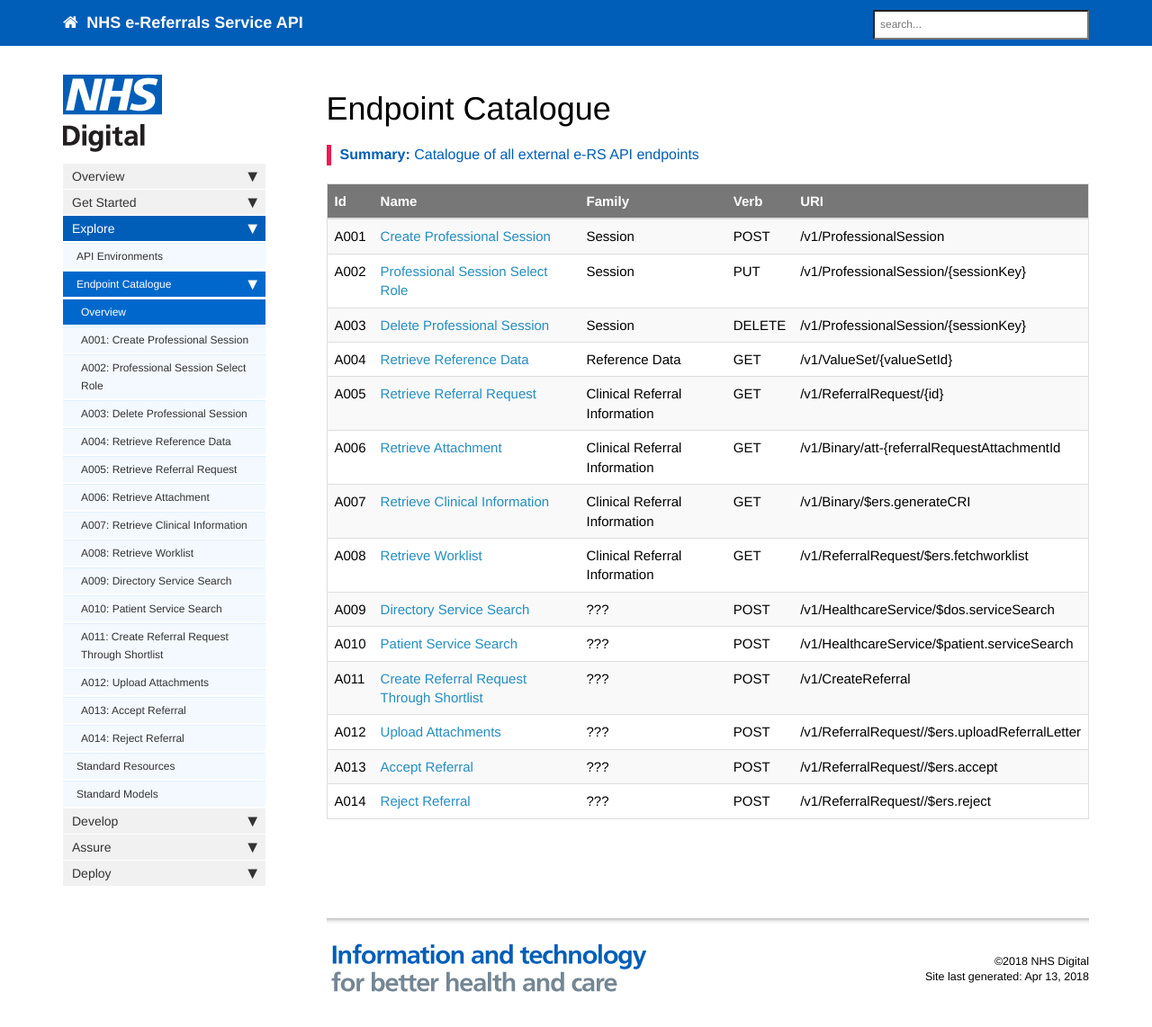
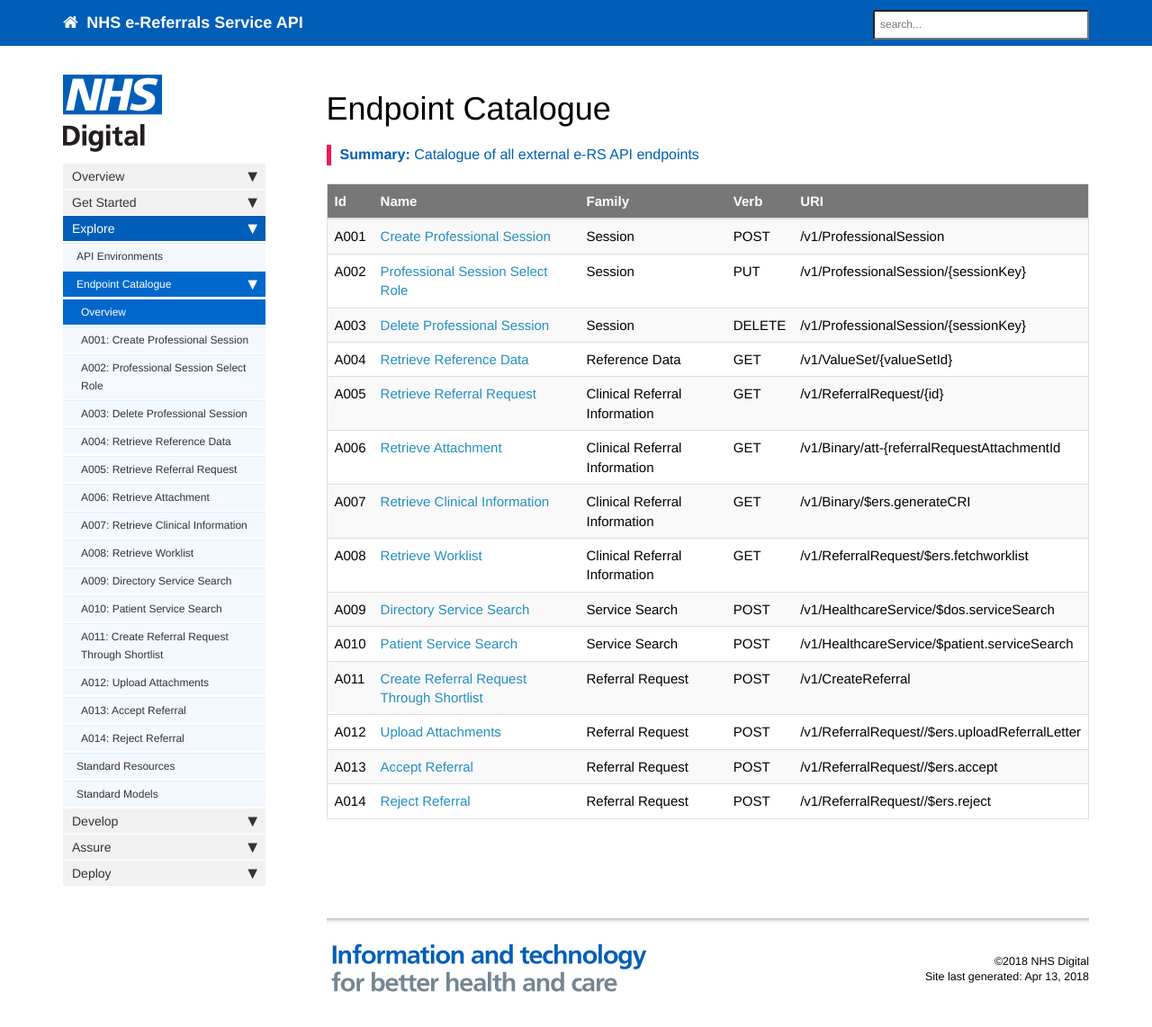
Before and after one commit to wurble369/websitetest, a Jekyll site: the page built from pages/explore/explore_endpoint_catalogue.md, in a window 1280 px wide and 1164 px high. Shown: the top 1142 px of the window at 90% size. Built offline with Jekyll 4.4.1, drawn with Linux system fonts in a browser that asks for light colours; nearby versions of some CDN libraries; comment, search, counter and statistics services are not loaded.

Commit message:
Added families

```diff
--- a/pages/explore/explore_endpoint_catalogue.md
+++ b/pages/explore/explore_endpoint_catalogue.md
@@ -17,9 +17,9 @@ summary: "Catalogue of all external e-RS API endpoints"
 |A006|[Retrieve Attachment](explore_endpoint_a006.html)|Clinical Referral Information|GET|/v1/Binary/att-{referralRequestAttachmentId|
 |A007|[Retrieve Clinical Information](explore_endpoint_a007.html)|Clinical Referral Information|GET|/v1/Binary/$ers.generateCRI|
 |A008|[Retrieve Worklist](explore_endpoint_a008.html)|Clinical Referral Information|GET|/v1/ReferralRequest/$ers.fetchworklist|
-|A009|[Directory Service Search](explore_endpoint_a009.html)|???|POST|/v1/HealthcareService/$dos.serviceSearch|
-|A010|[Patient Service Search](explore_endpoint_a010.html)|???|POST|/v1/HealthcareService/$patient.serviceSearch|
-|A011|[Create Referral Request Through Shortlist](explore_endpoint_a011.html)|???|POST|/v1/CreateReferral|
-|A012|[Upload Attachments](explore_endpoint_a012.html)|???|POST|/v1/ReferralRequest/{{UBRN}}/$ers.uploadReferralLetter|
-|A013|[Accept Referral](explore_endpoint_a013.html)|???|POST|/v1/ReferralRequest/{{UBRN}}/$ers.accept|
-|A014|[Reject Referral](explore_endpoint_a014.html)|???|POST|/v1/ReferralRequest/{{UBRN}}/$ers.reject|
+|A009|[Directory Service Search](explore_endpoint_a009.html)|Service Search|POST|/v1/HealthcareService/$dos.serviceSearch|
+|A010|[Patient Service Search](explore_endpoint_a010.html)|Service Search|POST|/v1/HealthcareService/$patient.serviceSearch|
+|A011|[Create Referral Request Through Shortlist](explore_endpoint_a011.html)|Referral Request|POST|/v1/CreateReferral|
+|A012|[Upload Attachments](explore_endpoint_a012.html)|Referral Request|POST|/v1/ReferralRequest/{{UBRN}}/$ers.uploadReferralLetter|
+|A013|[Accept Referral](explore_endpoint_a013.html)|Referral Request|POST|/v1/ReferralRequest/{{UBRN}}/$ers.accept|
+|A014|[Reject Referral](explore_endpoint_a014.html)|Referral Request|POST|/v1/ReferralRequest/{{UBRN}}/$ers.reject|
```
